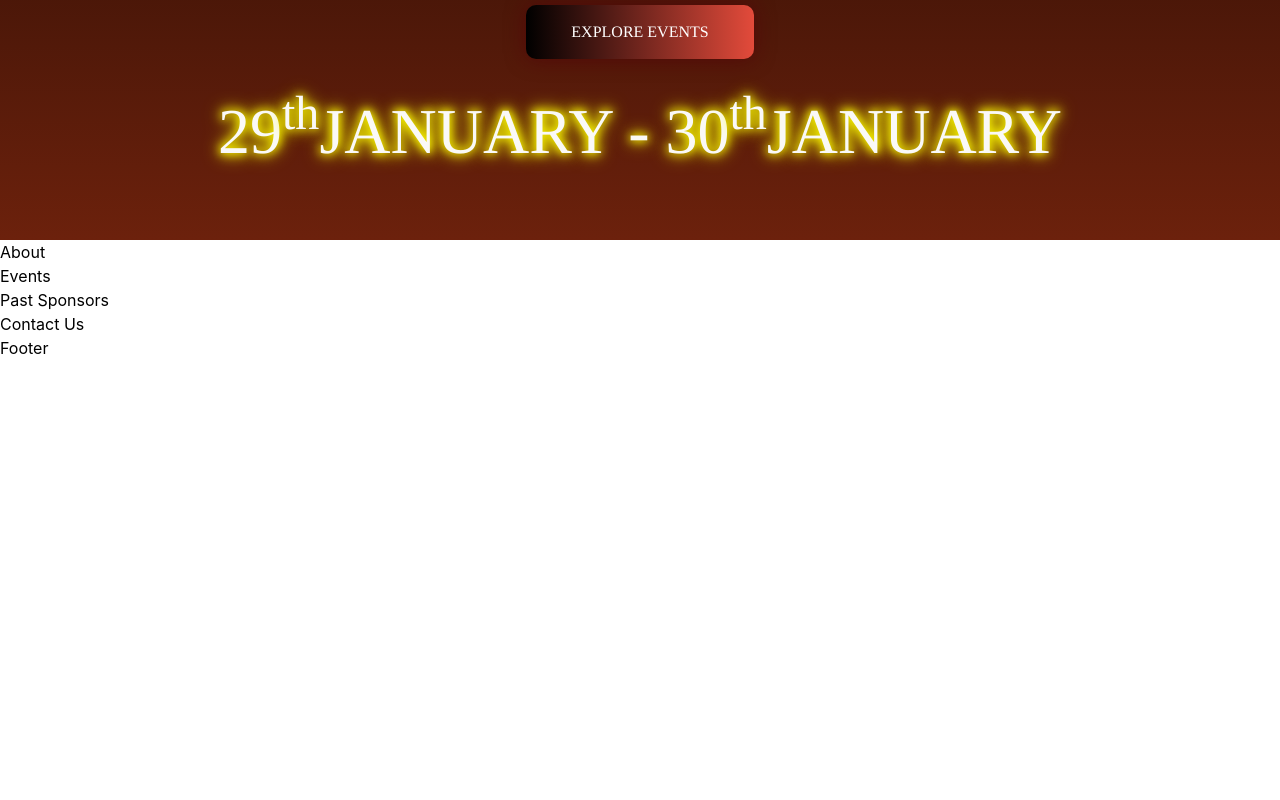
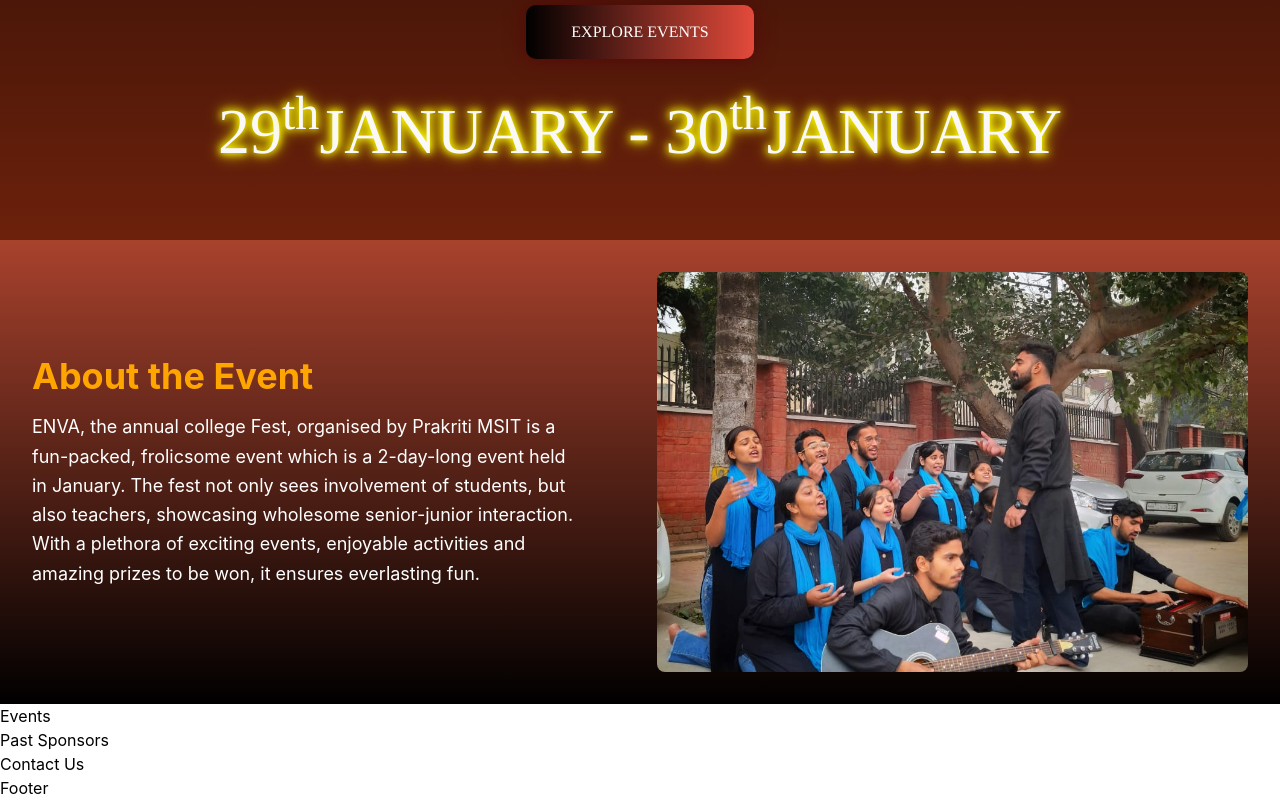
Before and after one commit to meetarora10/ENVA2025, a React (Create React App) app in the folder enva2025/: page / in a window 1280 px wide. Shown: the part 560-1360 px from the top of the page. Before the commit the page ends 920 px from the top, so only its background shows below. Built offline with nearby package versions, Linux system fonts and the light colour scheme; a web font is replaced by a local one.

Commit message:
About Event

```diff
--- a/enva2025/src/Components/About.jsx
+++ b/enva2025/src/Components/About.jsx
@@ -1,11 +1,62 @@
-import React from 'react';
+import React, {useState,useEffect} from 'react';
 
 const About = () => {
+  const images=[
+    '/Image1.jpeg',
+    '/Image2.jpeg',
+    '/Image3.jpeg',
+    '/Image4.jpeg',
+    '/Image5.jpeg',
+    '/Image6.jpeg',
+    '/Image7.jpeg',
+    '/Image8.jpeg'
+  ];
+
+  const [currentIndex, setCurrentIndex] = useState(0);
+
+  useEffect(() => {
+    const interval = setInterval(() => {
+      setCurrentIndex((prevIndex) =>
+        prevIndex === images.length - 1 ? 0 : prevIndex + 1
+      );
+    }, 3000);
+
+    return () => clearInterval(interval);
+  }, [images.length]);
+
   return (
-    <div id='about'>
-      <h1>About</h1>
-    </div>
-  );
+    <div id='about' className="bg-gradient-to-b from-[#A8422D] to-black text-white p-8">
+      <div className="max-w-7xl mx-auto flex flex-col md:flex-row items-center gap-8">
+        {/* Left Side: Text */}
+        <div className="md:w-1/2 text-center md:text-left md:pr-12">
+          <h1 className="text-4xl font-bold mb-4 text-[#FFA500]">About the Event</h1>
+          <p className="text-lg leading-relaxed">
+            ENVA, the annual college Fest, organised by Prakriti MSIT is a fun-packed, frolicsome event which is a 2-day-long event held in January. The fest not only sees involvement of students, but also teachers, showcasing wholesome senior-junior interaction. With a plethora of exciting events, enjoyable activities and amazing prizes to be won, it ensures everlasting fun.
+          </p>
+        </div>
+
+        {/* Right Side: Simple Carousel */}
+        <div className="md:w-1/2 w-full relative h-[400px] overflow-hidden rounded-lg mt-8 md:mt-0">
+          {images.map((image, index) => (
+            <div
+              key={index}
+              className="absolute w-full h-full transition-all duration-500 ease-in-out"
+              style={{
+                transform: `translateX(${(index - currentIndex) * 100}%)`,
+                opacity: index === currentIndex ? 1 : 0
+              }}
+            >
+              <img
+                src={image}
+                alt={`Slide ${index + 1}`}
+                className="w-full h-full object-cover"
+              />
+            </div>
+          ))}
+        </div>
+      </div>
+    </div>
+  );
 };
 
 export default About;
```
